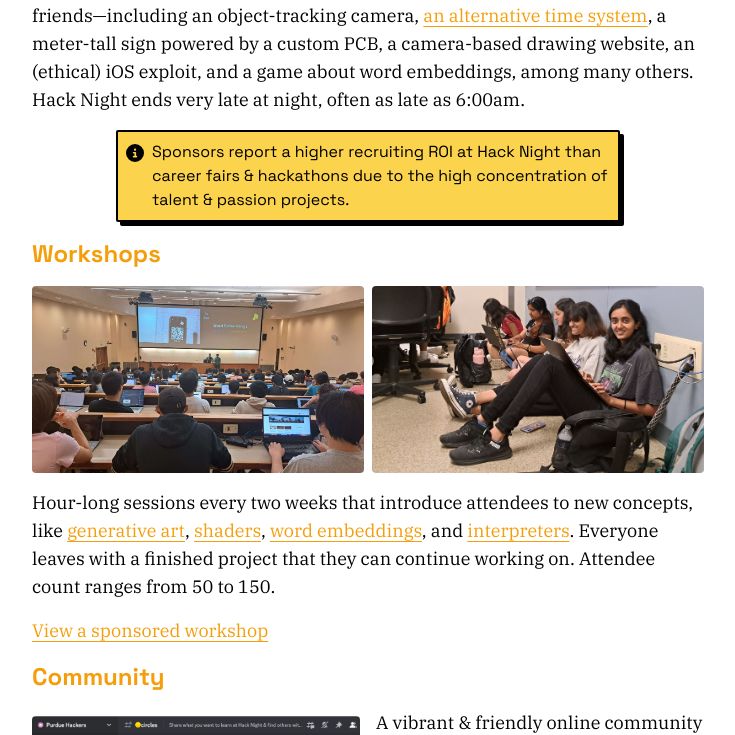
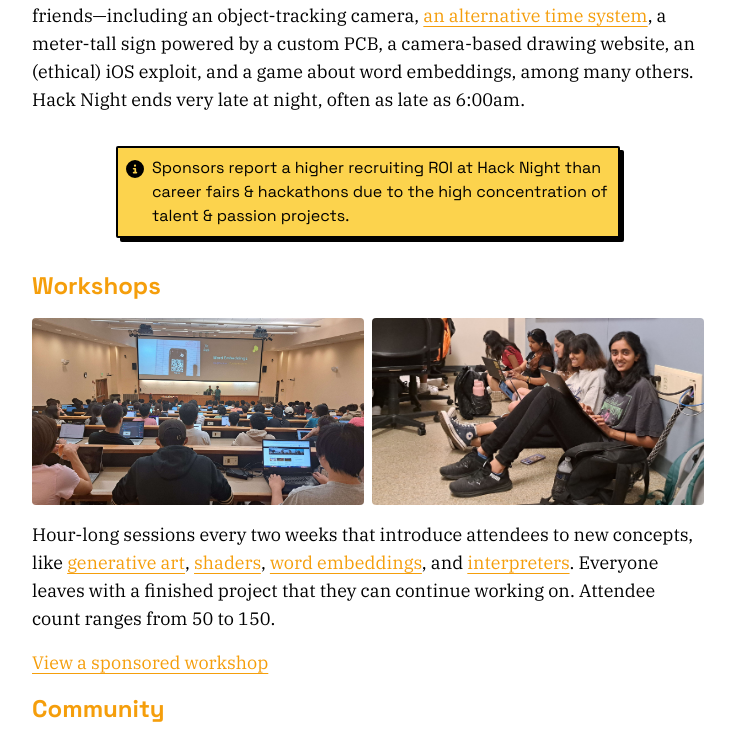
Before and after one commit to purduehackers/site, a Next.js app: page /sponsor in a window 1280 px wide. Shown: the part 1864-2599 px from the top of the page, without its empty margins (272-1007 px from the left). Built offline with nearby package versions, Linux system fonts and the light colour scheme.

Commit message:
anna suggestions

```diff
--- a/components/sponsor/sponsor.mdx
+++ b/components/sponsor/sponsor.mdx
@@ -65,7 +65,7 @@ Hour-long sessions every two weeks that introduce attendees to new concepts, lik
 
 ![A screenshot of Discord in a channel called #circles, full of people sharing what they plan on working on at hack night](/img/sponsor/community-circles.png)
 
-A vibrant & friendly online community on Discord with 1800 members. Members hear about upcoming events, hang out, form Hack Night groups, & ship their projects. We also run asynchronous hackathon-like events, such as [Commit Overflow](https://blog.purduehackers.com/posts/commit-overflow-2022), where dozens of students shipped projects over winter break.
+A vibrant & friendly online community on Discord with 1800+ members. Members hear about upcoming events, hang out, form Hack Night groups, & ship their projects. We also run asynchronous hackathon-like events, such as [Commit Overflow](https://blog.purduehackers.com/posts/commit-overflow-2022), where dozens of students shipped projects over winter break.
 
 </Grid>
 
--- a/components/sponsor/tip.tsx
+++ b/components/sponsor/tip.tsx
@@ -3,7 +3,7 @@ import { FontAwesomeIcon } from '@fortawesome/react-fontawesome';
 
 export function Tip({ text }: { text: string }): JSX.Element {
   return (
-    <div className="bg-amber-300 rounded-sm border-2 border-black flex flex-row justify-center align-center gap-2 p-2 w-full md:w-9/12 print:w-9/12 mx-auto break-inside-avoid shadow-blocks-sm font-main">
+    <div className="bg-amber-300 rounded-sm border-2 border-black flex flex-row justify-center align-center gap-2 p-2 my-4 print:my-0 print:mt-4 w-full md:w-9/12 print:w-9/12 mx-auto break-inside-avoid shadow-blocks-sm font-main">
       <FontAwesomeIcon icon={faInfoCircle} className="pt-1" />
       <p className="text-base">{text}</p>
     </div>
--- a/pages/sponsor.tsx
+++ b/pages/sponsor.tsx
@@ -29,7 +29,7 @@ export default function Sponsor(): JSX.Element {
           </h1>
         </div>
       </header>
-      <article className="mt-8 sm:mt-12 mb-8 sm:mb-12 text-lg font-serif flex flex-col items-start gap-y-4 justify-center w-11/12 sm:w-full max-w-2xl mx-auto">
+      <article className="mt-8 sm:mt-12 mb-8 sm:mb-32 text-lg font-serif flex flex-col items-start gap-y-4 justify-center w-11/12 sm:w-full max-w-2xl mx-auto">
         <Content>
           <SponsorContent />
         </Content>
```
